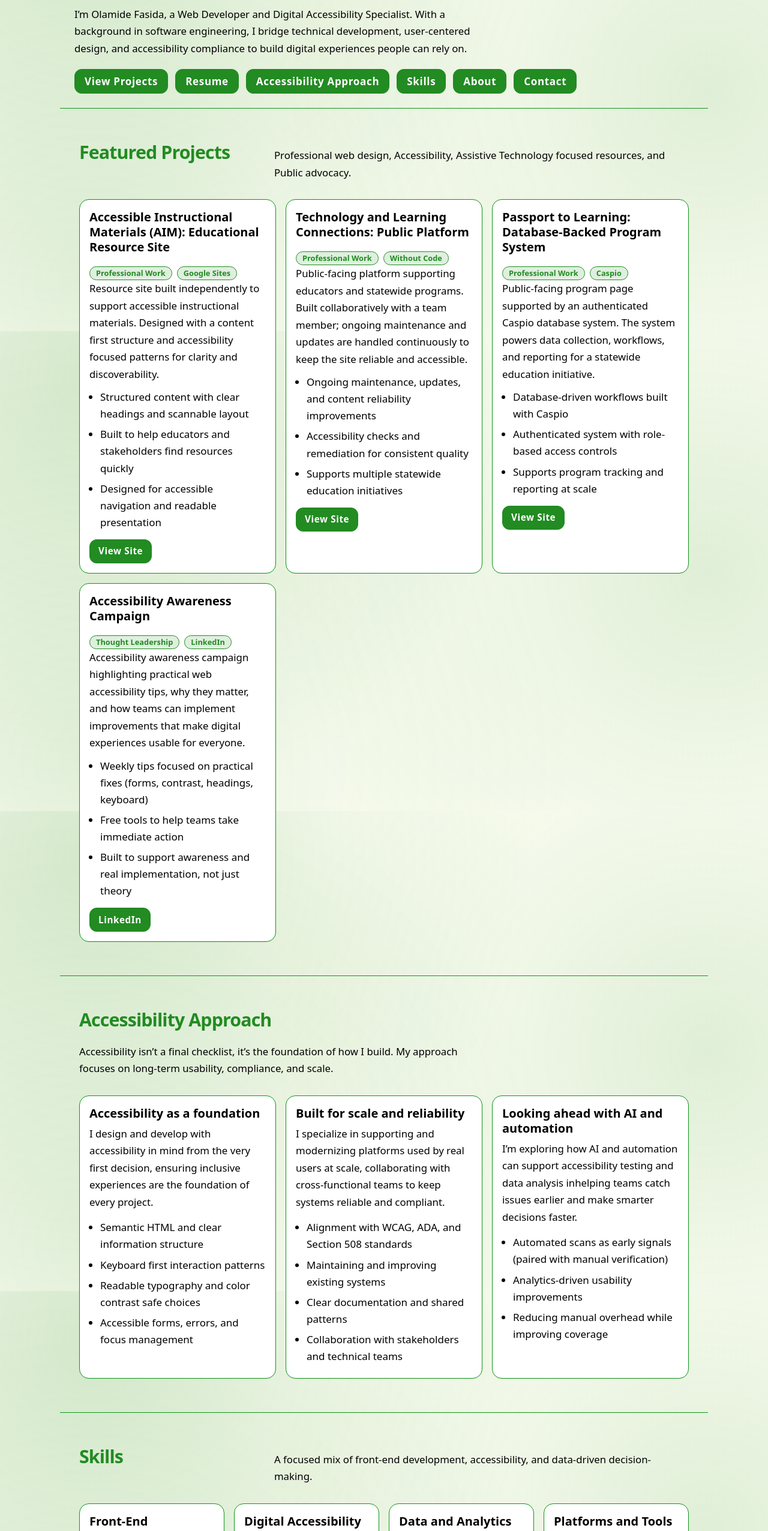
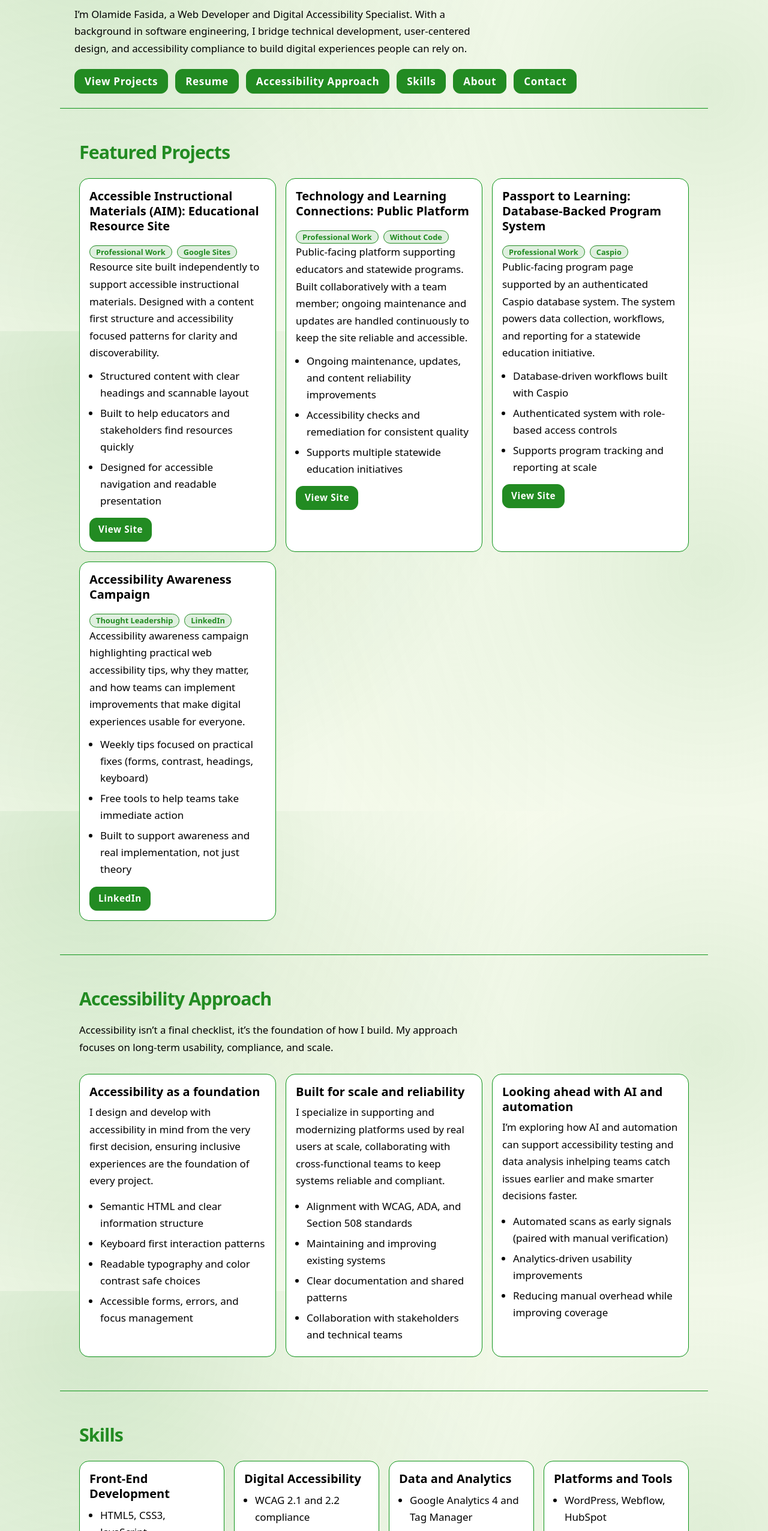
Before and after one commit to Ofasida/OF-Portfolio, an Astro site: page / in a window 1280 px wide. Shown: the part 248-2800 px from the top of the page at 60% size. Built offline with nearby package versions, Linux system fonts and the light colour scheme; Astro itself is replaced by a stand-in of ours.

Commit message:
Removed the sentence from featured projects and skills.

```diff
--- a/src/components/FeaturedProjects.astro
+++ b/src/components/FeaturedProjects.astro
@@ -77,9 +77,6 @@ const makeId = (text) =>
 <section id="projects" class="container section" aria-labelledby="projects-title">
   <div class="section-head">
     <h2 id="projects-title">Featured Projects</h2>
-    <p class="muted">
-      Professional web design, Accessibility, Assistive Technology focused resources, and Public advocacy.
-    </p>
   </div>
 
   <div class="grid projects-grid">
--- a/src/components/Skills.astro
+++ b/src/components/Skills.astro
@@ -54,9 +54,6 @@ const makeId = (title) =>
 <section id="skills" class="container section" aria-labelledby="skills-title">
   <div class="section-head">
     <h2 id="skills-title">Skills</h2>
-    <p class="muted">
-      A focused mix of front-end development, accessibility, and data-driven decision-making.
-    </p>
   </div>
 
   <div class="grid skills-grid">
```
